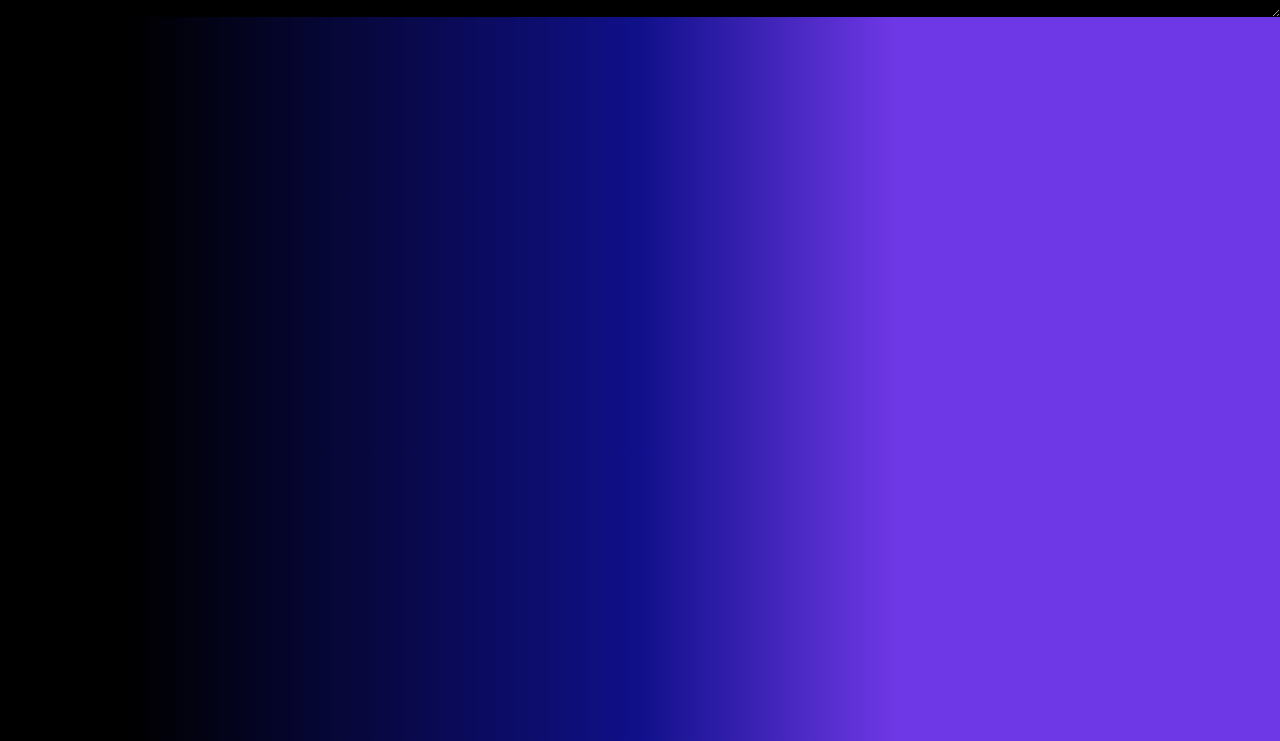
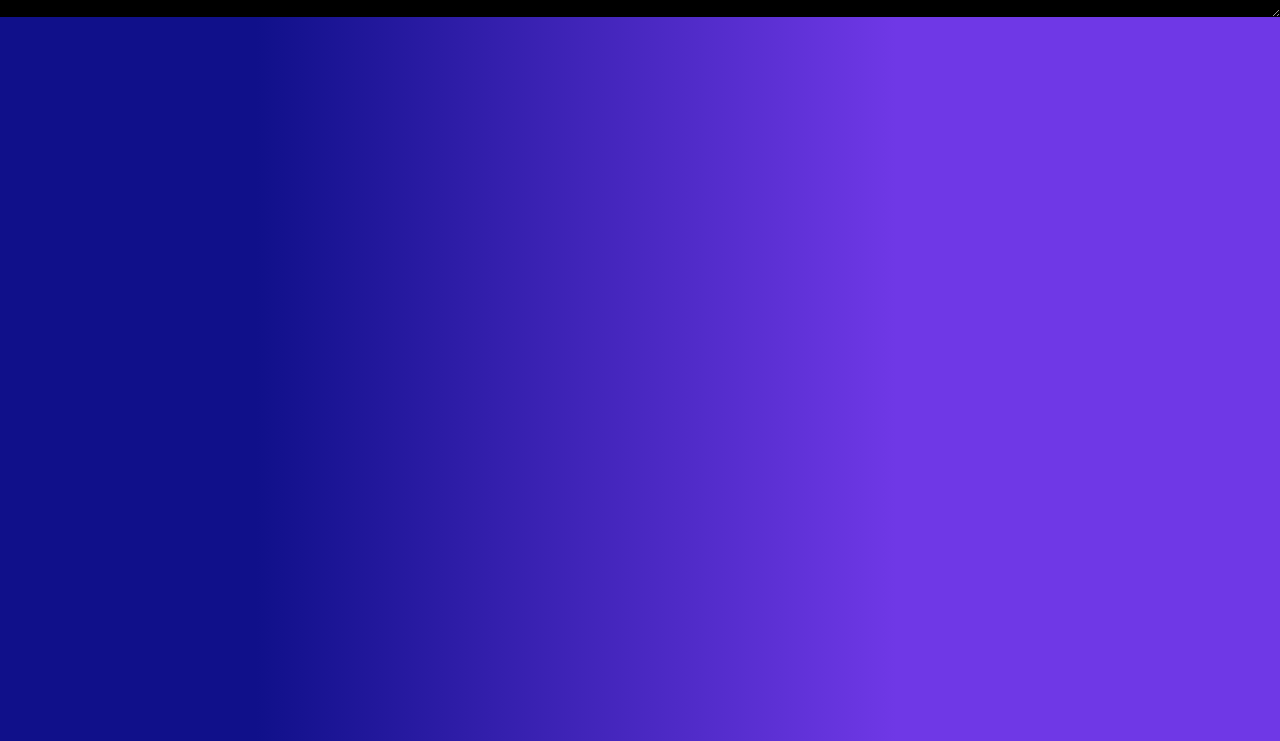
Before and after one commit to ckano7/ckano7.github.io, a plain HTML site: page index.html in a window 1280 px wide. Shown: the part 59-800 px from the top of the page. Drawn offline with Linux system fonts and the light colour scheme.

Commit message:
Update main.css

```diff
--- a/css/main.css
+++ b/css/main.css
@@ -47,7 +47,7 @@ ul.posts li {
 /*Styles the body of the webpage to have a linear-gradient*/
 body {
   height: 400px;
-  background: linear-gradient(to right, #000000 10%, #10108a 50%, #6f38e6 70%)
+  background: linear-gradient(to right, #10108a 20%, #6f38e6 70%)
 }
 
 div {
```
